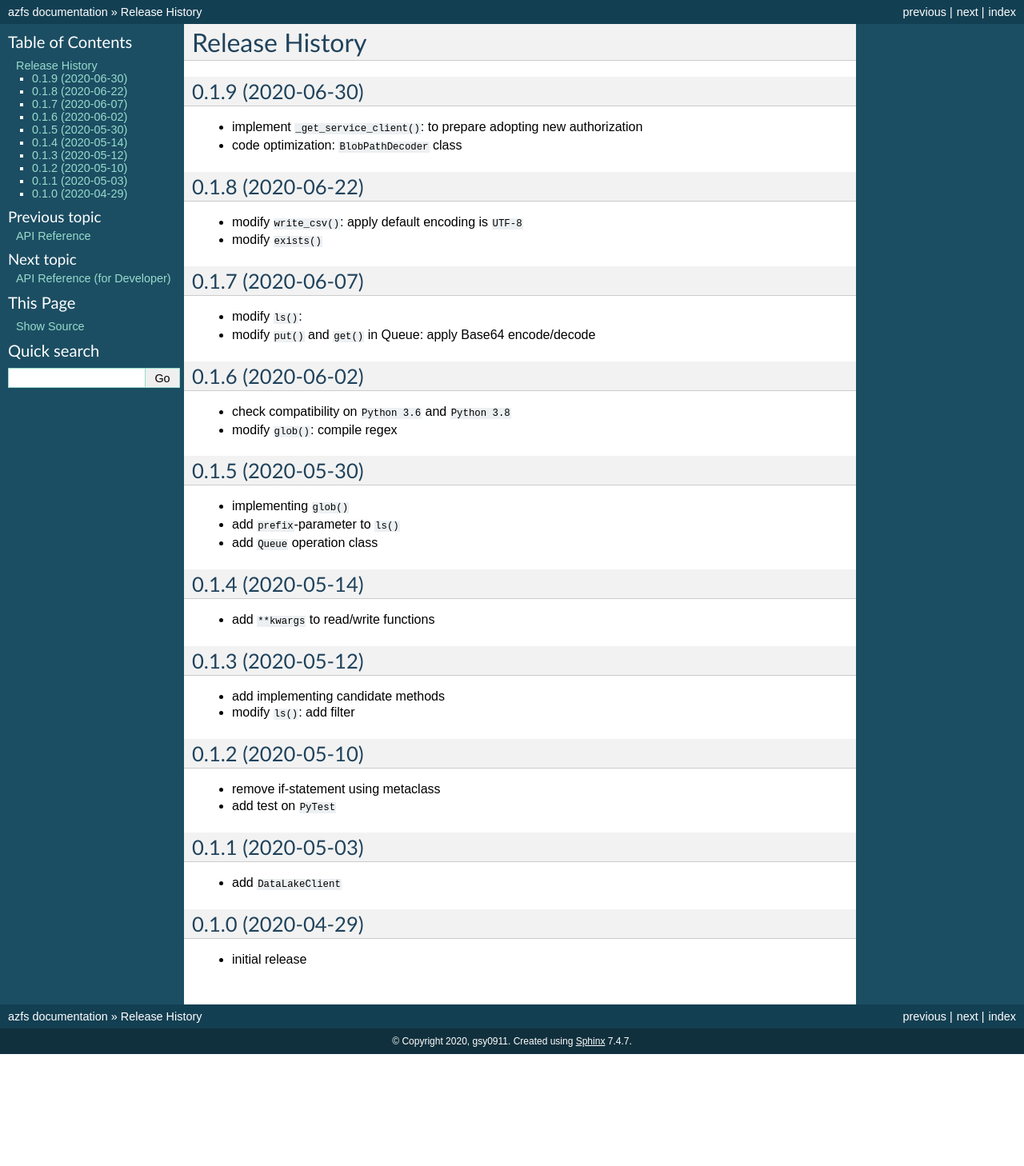
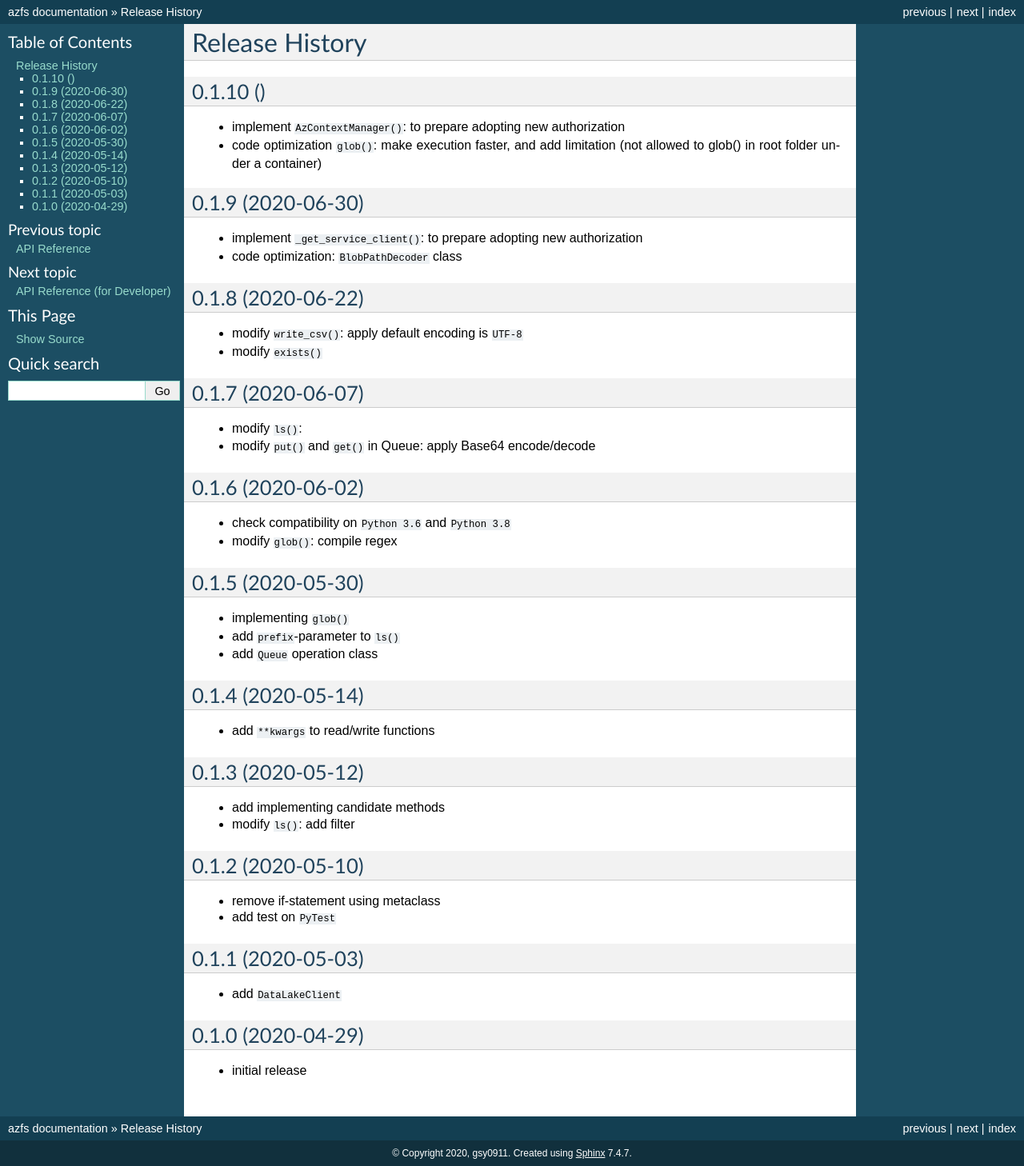
Before and after one commit to arpitjain799/azfs, a Sphinx documentation site: the page built from docs/sources/release_history.rst, in a window 1280 px wide. Shown: the whole page at 80% size. Built offline with Sphinx 7.4.7, drawn with Linux system fonts in a browser that asks for light colours; before the commit the page ends 1318 px from its top, so only the background shows below that.

Commit message:
#57 update release note

```diff
--- a/docs/sources/release_history.rst
+++ b/docs/sources/release_history.rst
@@ -4,6 +4,12 @@ Release History
 .. toctree::
    :maxdepth: 4
 
+
+0.1.10 ()
+------------------
+
+* implement ``AzContextManager()``: to prepare adopting new authorization
+* code optimization ``glob()``: make execution faster, and add limitation (not allowed to glob() in root folder under a container)
 
 0.1.9 (2020-06-30)
 ------------------
```
